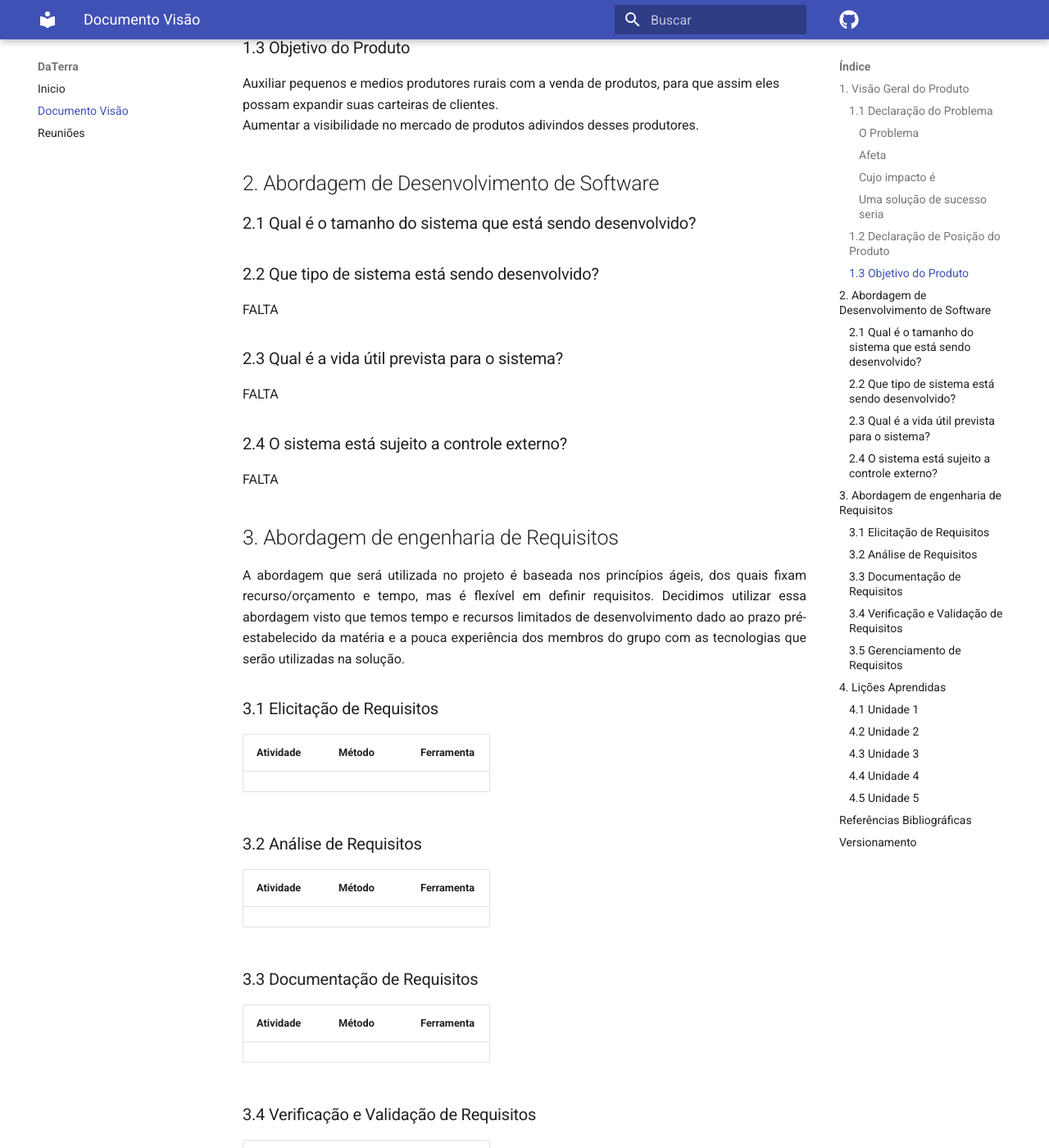
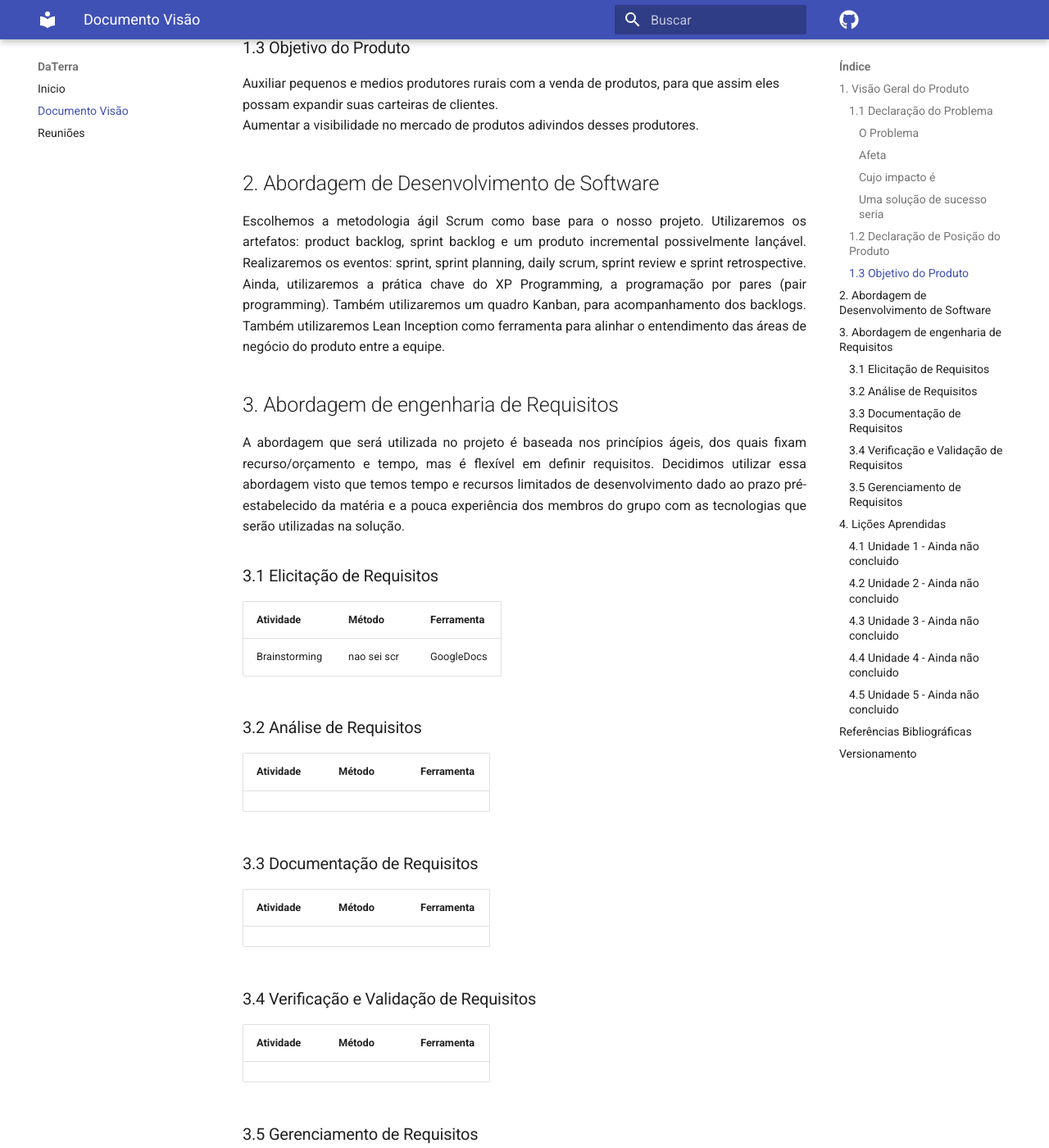
Before and after one commit to FGAUnB-REQ-GM/2021.2-DaTerra, an MkDocs documentation site: the page built from docs/docs/DocVisao.md, in a window 1280 px wide and 1400 px high, scrolled down 1761 px. Shown: the whole window at 82% size. Built offline with MkDocs 1.6.1 and Material for MkDocs 9.7.7, drawn with Linux system fonts in a browser that asks for light colours; comment, search, counter and statistics services are not loaded; some of the changed text lies outside the part shown.

Commit message:
Adicionando parte do documento visao e nova reuniao
Signed-off-by: MarianaPRio <marianapires00@gmail.com>

```diff
--- a/docs/docs/DocVisao.md
+++ b/docs/docs/DocVisao.md
@@ -48,25 +48,15 @@ Aumentar a visibilidade no mercado de produtos adivindos desses produtores.
 
 
 ## 2. Abordagem de Desenvolvimento de Software
-### 2.1 Qual é o tamanho do sistema que está sendo desenvolvido?
 <p style="text-align: justify">
-
+Escolhemos a metodologia ágil Scrum como base para o nosso projeto.
+Utilizaremos os artefatos: product backlog, sprint backlog e um produto incremental possivelmente lançável.
+Realizaremos os eventos: sprint, sprint planning, daily scrum, sprint review e sprint retrospective.
+Ainda, utilizaremos a prática chave do XP Programming, a programação por pares (pair programming).
+Também utilizaremos um quadro Kanban, para acompanhamento dos backlogs.
+Também utilizaremos Lean Inception como ferramenta para alinhar o entendimento das áreas de negócio do produto entre a equipe.
 </p>
 
-### 2.2 Que tipo de sistema está sendo desenvolvido?
-<p style="text-align: justify">
-FALTA
-</p>
-
-### 2.3 Qual é a vida útil prevista para o sistema?
-<p style="text-align: justify">
-FALTA
-</p>
-
-### 2.4 O sistema está sujeito a controle externo?
-<p style="text-align: justify">
-FALTA
-</p>
 
 ## 3. Abordagem de engenharia de Requisitos
 <p style="text-align: justify">
@@ -76,29 +66,36 @@ A abordagem que será utilizada no projeto é baseada nos princípios ágeis, do
 ### 3.1 Elicitação de Requisitos
 Atividade | Método | Ferramenta
 ----------|--------|-----------
+Brainstorming| nao sei scr| GoogleDocs
+
+
 
 ### 3.2 Análise de Requisitos
 Atividade | Método | Ferramenta
 ----------|--------|-----------
 
+
 ### 3.3 Documentação de Requisitos
 Atividade | Método | Ferramenta
 ----------|--------|-----------
+
 
 ### 3.4 Verificação e Validação de Requisitos
 Atividade | Método | Ferramenta
 ----------|--------|-----------
 
+
 ### 3.5 Gerenciamento de Requisitos
 Atividade | Método | Ferramenta
 ----------|--------|-----------
 
+
 ## 4. Lições Aprendidas
-### 4.1 Unidade 1
-### 4.2 Unidade 2
-### 4.3 Unidade 3
-### 4.4 Unidade 4
-### 4.5 Unidade 5
+### 4.1 Unidade 1 - Ainda não concluido
+### 4.2 Unidade 2 - Ainda não concluido
+### 4.3 Unidade 3 - Ainda não concluido
+### 4.4 Unidade 4 - Ainda não concluido
+### 4.5 Unidade 5 - Ainda não concluido
 
 ## Referências Bibliográficas
 > Abran, A., Moore, J., Bourque, P. and Dupuis, R. (Eds) (2004) SWEBOK: Guide to the Software Engineering Body of Knowledge. IEEE Computer Society
```
Also changed, not shown: docs/docs/reunioes.md (+10 -1 lines).
